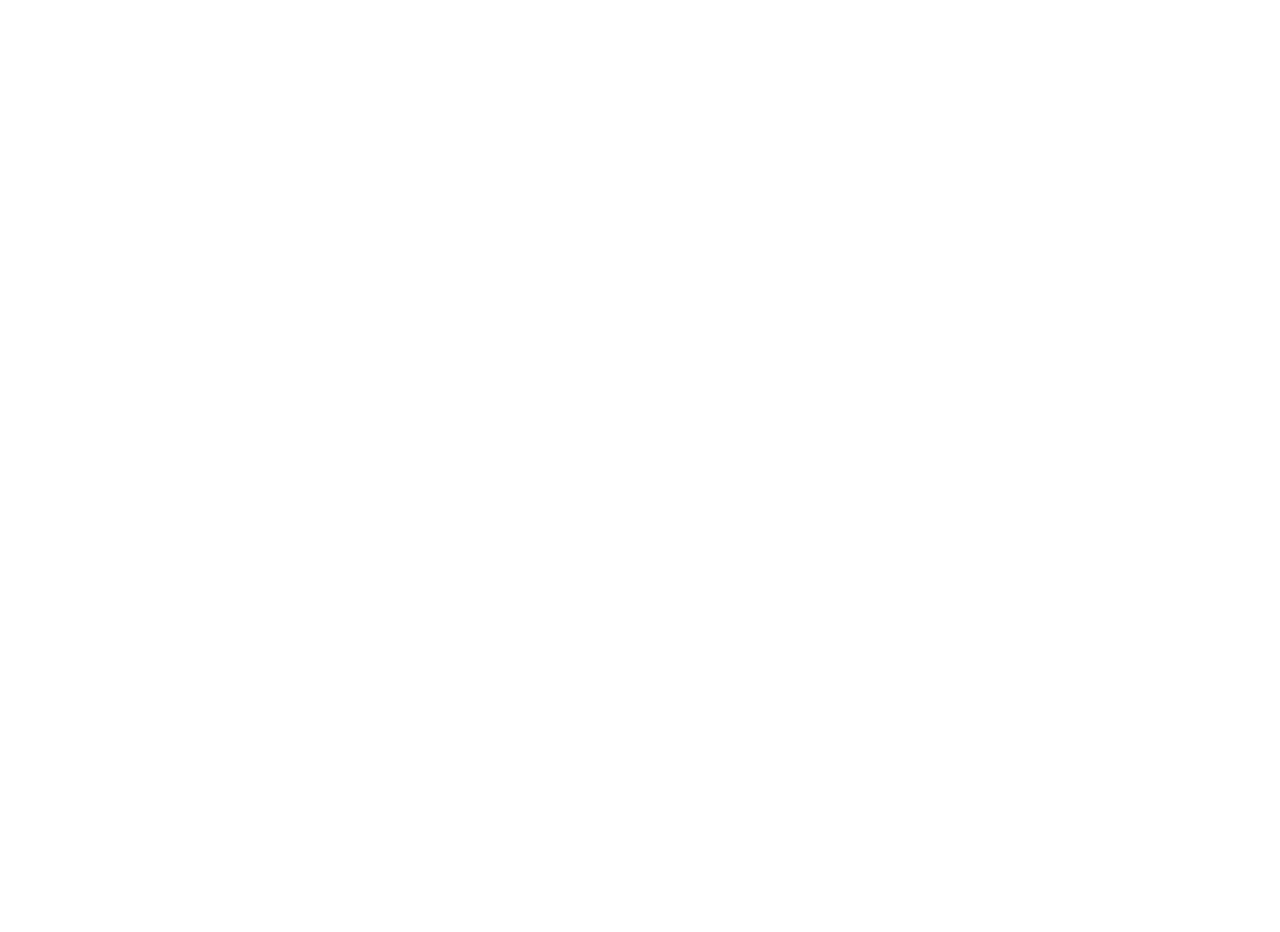
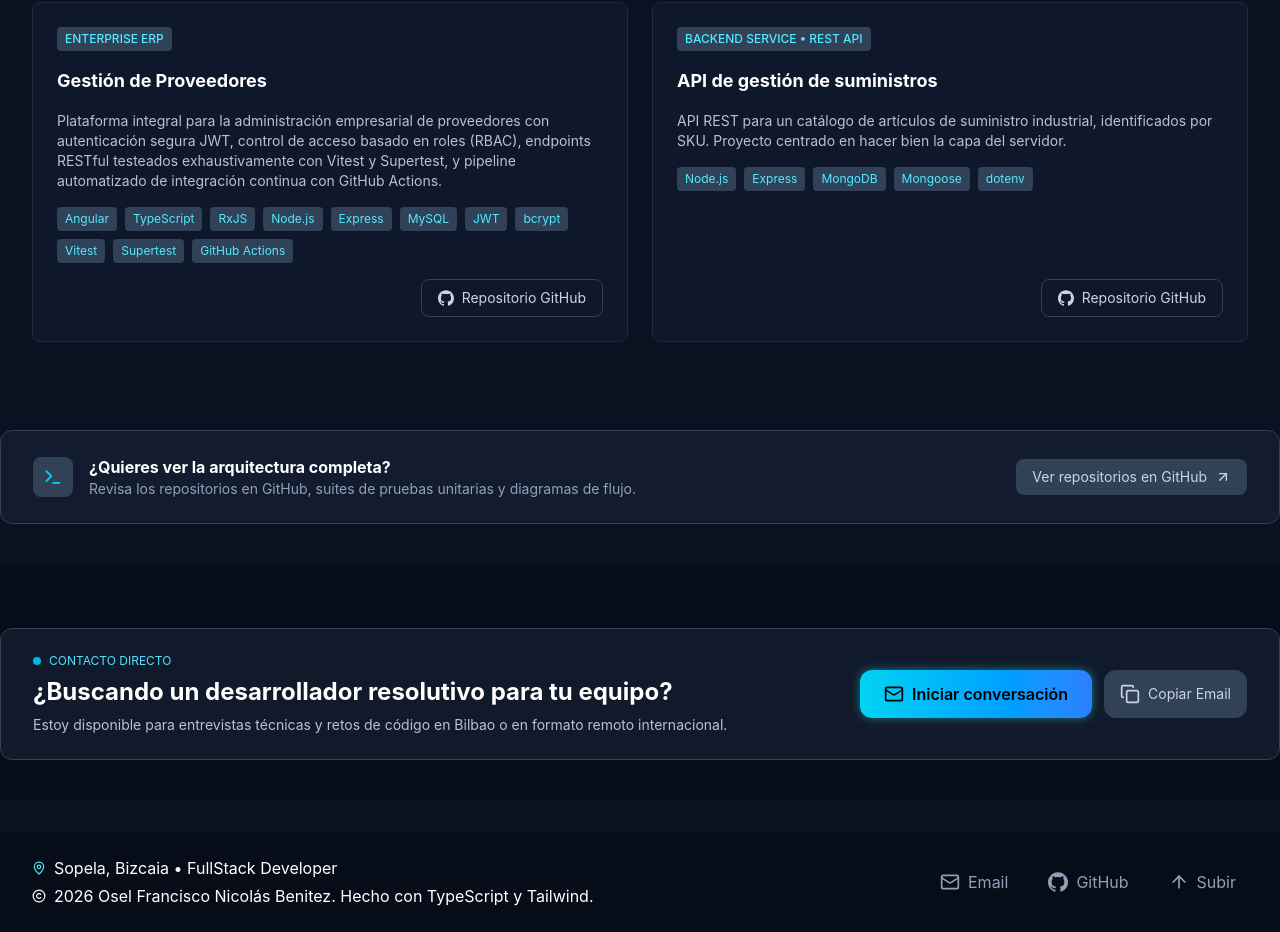
Before and after one commit to OselkoNico/Portfolio, a React (Vite) app: page / in a window 1280 px wide. Shown: the part 1348-2280 px from the top of the page. Before the commit the page ends 1268 px from the top, so only its background shows below. Built offline with nearby package versions, Linux system fonts and the light colour scheme; the HTML template or start-up script is replaced by a standard one.

Commit message:
feat: completar Home con las 4 secciones
Home.tsx ya renderiza Hero, Specialities, FeaturedProjects y ContactCTA en orden, cerrando la página de inicio completa. Añade un pequeño div de separación antes del Footer para mantener la secuencia de alternancia de tonos de fondo.

```diff
--- a/src/pages/Home.tsx
+++ b/src/pages/Home.tsx
@@ -1,3 +1,5 @@
+import ContactCTA from "../sections/ContactCTA"
+import FeaturedProjects from "../sections/FeaturedProjects"
 import Hero from "../sections/Hero"
 import Specialities from "../sections/Specialities"
 
@@ -6,6 +8,9 @@
         <div>
             <Hero />
             <Specialities />
+            <FeaturedProjects />
+            <ContactCTA />
+            <div className="h-8"></div>
         </div>
     )
 }
```
